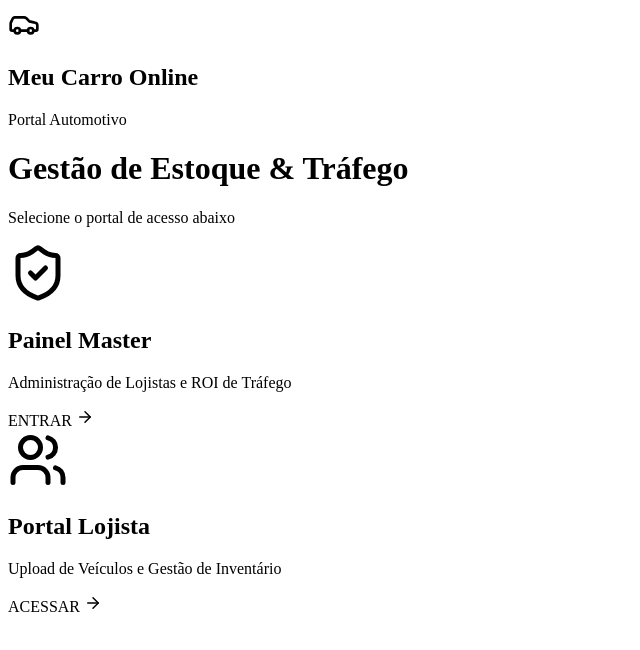
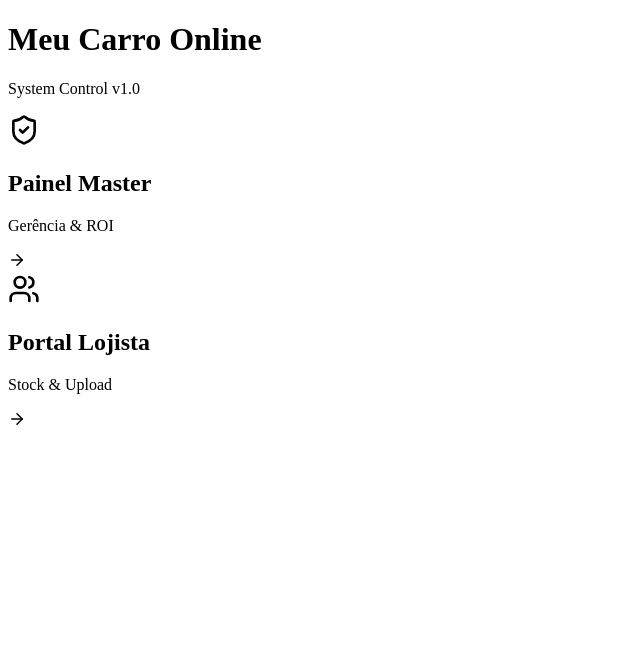
Before and after one commit to pixelupmrk/meucarroOnline, a Next.js app: page / in a window 1280 px wide. Shown: the top 650 px of the page, without its empty margins (0-640 px from the left). Built offline with nearby package versions, Linux system fonts and the light colour scheme.

Commit message:
Update page.js

```diff
--- a/src/app/page.js
+++ b/src/app/page.js
@@ -1,67 +1,50 @@
 'use client'
 import React from 'react';
-import { Car, ShieldCheck, Users, ArrowRight } from 'lucide-react';
+import { ShieldCheck, Users, ArrowRight } from 'lucide-react';
 
 export default function LandingPage() {
   return (
-    <div className="min-h-screen relative flex items-center justify-center p-6">
+    <div className="min-h-screen relative flex items-center justify-end pr-10 md:pr-24">
 
-      {/* ÍCONE NO CANTO SUPERIOR ESQUERDO */}
-      <div className="absolute top-8 left-8 flex items-center gap-3">
-        <div className="p-2 bg-cyan-500/20 rounded-lg border border-cyan-500/50 shadow-[0_0_15px_rgba(0,242,255,0.3)]">
-          <Car size={32} className="text-cyan-400" />
-        </div>
-        <div>
-          <h2 className="text-xl font-black italic tracking-tighter uppercase leading-none">
+      {/* CONTEÚDO POSICIONADO À DIREITA */}
+      <div className="w-full max-w-sm space-y-6">
+        <div className="text-right mb-8">
+          <h1 className="text-3xl font-black italic uppercase tracking-tighter neon-text">
             Meu Carro <span className="text-cyan-400">Online</span>
-          </h2>
-          <p className="text-[10px] text-blue-300/50 uppercase font-bold tracking-widest">Portal Automotivo</p>
-        </div>
-      </div>
-
-      {/* CONTEÚDO CENTRAL - OS DOIS BOTÕES QUADRADOS */}
-      <div className="max-w-4xl w-full">
-        <div className="text-center mb-12">
-          <h1 className="text-4xl md:text-6xl font-black italic uppercase tracking-tighter neon-text mb-4">
-            Gestão de Estoque & Tráfego
           </h1>
-          <p className="text-blue-100/40 text-sm md:text-base uppercase tracking-widest font-medium">
-            Selecione o portal de acesso abaixo
-          </p>
+          <p className="text-[10px] text-blue-300/40 uppercase tracking-[0.3em]">System Control v1.0</p>
         </div>
 
-        <div className="grid grid-cols-1 md:grid-cols-2 gap-8 md:gap-12">
-
-          {/* BOTÃO QUADRADO 1: ADMIN MASTER */}
+        <div className="flex flex-col gap-4">
+          {/* BOTÃO ADMIN MASTER - MENOR */}
           <div
             onClick={() => window.location.href='/dashboard'}
-            className="glass-card aspect-square flex flex-col items-center justify-center p-8 text-center cursor-pointer group hover:scale-105 transition-all"
+            className="glass-card flex items-center p-6 cursor-pointer group hover:border-cyan-400/50 transition-all shadow-xl"
           >
-            <div className="p-6 rounded-2xl bg-cyan-500/10 mb-6 group-hover:bg-cyan-500/20 transition-colors">
-              <ShieldCheck size={60} className="text-cyan-400 group-hover:drop-shadow-[0_0_10px_rgba(0,242,255,0.8)]" />
+            <div className="p-3 rounded-lg bg-cyan-500/10 mr-5">
+              <ShieldCheck size={32} className="text-cyan-400" />
             </div>
-            <h2 className="text-2xl font-black uppercase italic mb-2">Painel Master</h2>
-            <p className="text-xs text-white/40 mb-6">Administração de Lojistas e ROI de Tráfego</p>
-            <div className="flex items-center gap-2 text-cyan-400 font-bold text-sm tracking-widest group-hover:translate-x-2 transition-transform">
-              ENTRAR <ArrowRight size={18} />
+            <div className="flex-1">
+              <h2 className="text-lg font-bold uppercase italic leading-none">Painel Master</h2>
+              <p className="text-[9px] text-white/30 uppercase mt-1">Gerência & ROI</p>
             </div>
+            <ArrowRight size={18} className="text-cyan-400 opacity-0 group-hover:opacity-100 transition-all" />
           </div>
 
-          {/* BOTÃO QUADRADO 2: PORTAL LOJISTA */}
+          {/* BOTÃO PORTAL LOJISTA - MENOR */}
           <div
             onClick={() => window.location.href='/login'}
-            className="glass-card aspect-square flex flex-col items-center justify-center p-8 text-center cursor-pointer group hover:scale-105 transition-all"
+            className="glass-card flex items-center p-6 cursor-pointer group hover:border-purple-400/50 transition-all shadow-xl"
           >
-            <div className="p-6 rounded-2xl bg-purple-500/10 mb-6 group-hover:bg-purple-500/20 transition-colors">
-              <Users size={60} className="text-purple-400 group-hover:drop-shadow-[0_0_10px_rgba(188,19,254,0.8)]" />
+            <div className="p-3 rounded-lg bg-purple-500/10 mr-5">
+              <Users size={32} className="text-purple-400" />
             </div>
-            <h2 className="text-2xl font-black uppercase italic mb-2">Portal Lojista</h2>
-            <p className="text-xs text-white/40 mb-6">Upload de Veículos e Gestão de Inventário</p>
-            <div className="flex items-center gap-2 text-purple-400 font-bold text-sm tracking-widest group-hover:translate-x-2 transition-transform">
-              ACESSAR <ArrowRight size={18} />
+            <div className="flex-1">
+              <h2 className="text-lg font-bold uppercase italic leading-none">Portal Lojista</h2>
+              <p className="text-[9px] text-white/30 uppercase mt-1">Stock & Upload</p>
             </div>
+            <ArrowRight size={18} className="text-purple-400 opacity-0 group-hover:opacity-100 transition-all" />
           </div>
-
         </div>
       </div>
     </div>
```
